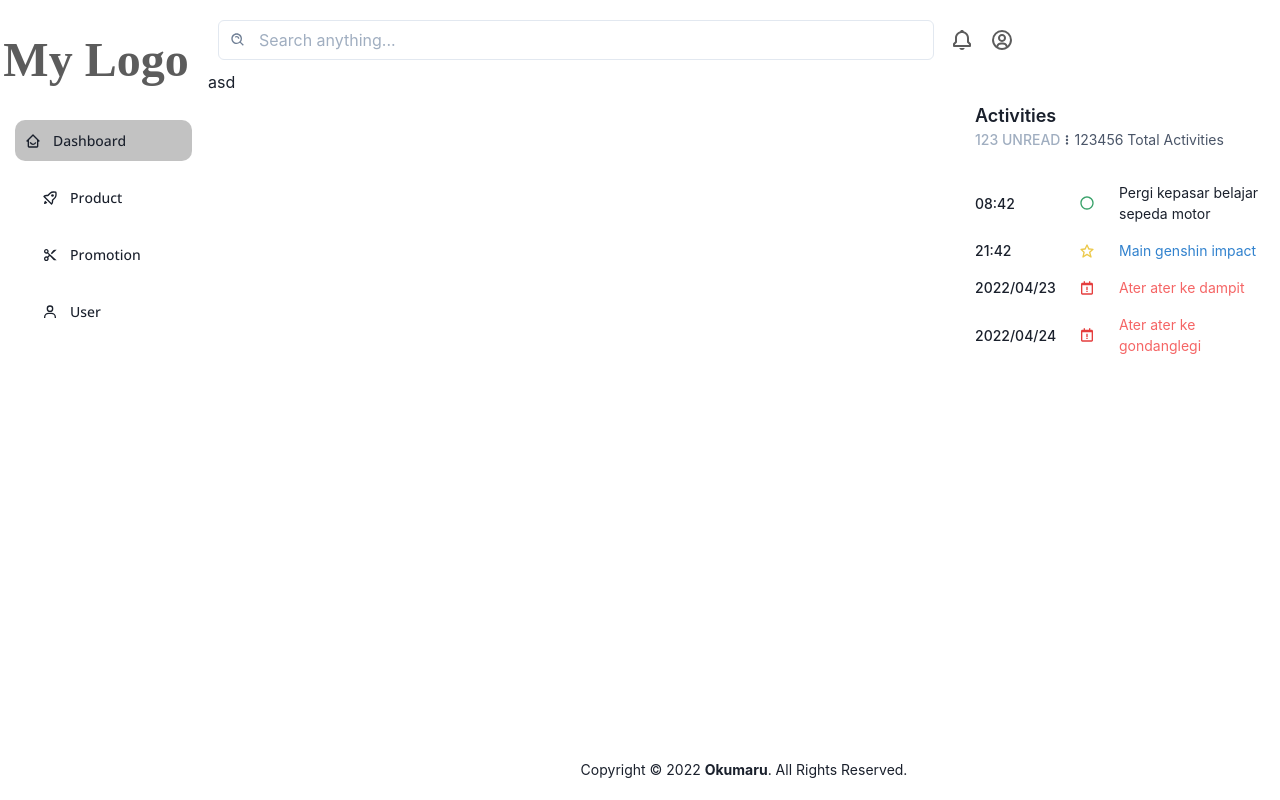
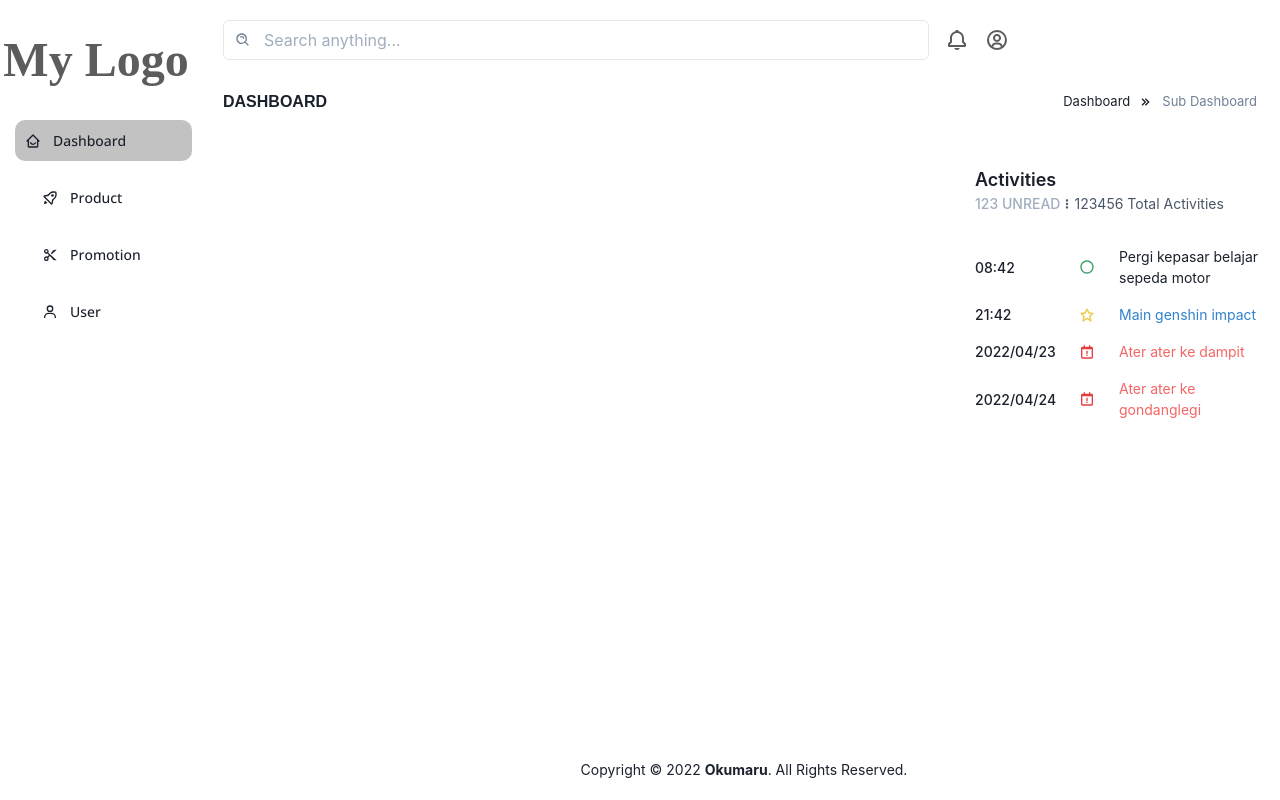
Before and after one commit to okumaru/panel, a Next.js app: page /dashboard in a window 1280 px wide. Built offline with nearby package versions, Linux system fonts and the light colour scheme; a web font is replaced by a local one.

Commit message:
add title and breadcrumb page

```diff
--- a/componens/headers/header.js
+++ b/componens/headers/header.js
@@ -1,12 +1,48 @@
-import { Grid, GridItem, Flex } from "@chakra-ui/react";
+import { Box, Text } from "@chakra-ui/react";
+import { Grid, GridItem } from "@chakra-ui/react";
+import { Flex, Spacer } from "@chakra-ui/react";
 import { Search } from "./search";
 import { Notification } from "./notification";
 import { Profile } from "./profile";
+import { BiChevronsRight } from "react-icons/bi";
 import style from "./header.module.css";
 
-export const Header = () => {
+const TitleSection = (props) => {
+  return <Text className={style.title}>{props.title}</Text>;
+};
+
+const BreadcrumbSection = (props) => {
+  const { breadcrumb } = props;
+  let lengthData = breadcrumb.length;
   return (
-    <Grid templateColumns="auto 20rem" gap={4} className={style.wrap}>
+    <>
+      {breadcrumb.map((item, index) => {
+        return (
+          <Flex
+            key={index}
+            gap={2}
+            marginRight={2}
+            className={`${style.breadcrumbItem} ${
+              index === lengthData - 1 && style.lastBreadcrumbItem
+            }`}
+          >
+            <Text>{item.text}</Text>
+            {index !== lengthData - 1 && <BiChevronsRight />}
+          </Flex>
+        );
+      })}
+    </>
+  );
+};
+
+export const Header = (props) => {
+  return (
+    <>
+      <Grid
+        templateColumns="auto 20rem"
+        gap={4}
+        className={style.wrapperHeader}
+      >
         {/* Search section */}
         <GridItem>
           <Search />
@@ -20,5 +56,11 @@ export const Header = () => {
           </Flex>
         </GridItem>
       </Grid>
+      <Flex className={style.wrapperSubheader}>
+        <TitleSection {...props} />
+        <Spacer />
+        <BreadcrumbSection {...props} />
+      </Flex>
+    </>
   );
 };
--- a/componens/headers/header.module.css
+++ b/componens/headers/header.module.css
@@ -1,4 +1,26 @@
-.wrap {
+.wrapperHeader {
   margin-top: 10px;
-  padding: 10px;
+  padding: 10px 15px;
 }
+
+.wrapperSubheader {
+  padding: 20px 15px;
+}
+
+.title {
+  text-transform: uppercase;
+  font-family: Montserrat,sans-serif;
+  font-weight: 700;
+}
+
+.breadcrumbItem {
+  align-items: center;
+}
+
+.breadcrumbItem> p {
+  font-size: 13px;
+}
+
+.lastBreadcrumbItem {
+  color: #718096;
+}
--- a/pages/dashboard.js
+++ b/pages/dashboard.js
@@ -4,6 +4,17 @@ import { Sidebar } from "../componens/sidebars/sidebar";
 import { Header } from "../componens/headers/header";
 import { Footer } from "../componens/footers/footer";
 import { ActivitiesBoard } from "../componens/activities/activities";
+
+const BreadcrumbsData = [
+  {
+    link: "https://google.com/",
+    text: "Dashboard",
+  },
+  {
+    link: "https://google.com/",
+    text: "Sub Dashboard",
+  },
+];
 
 export default function Dashboard() {
   return (
@@ -28,11 +39,14 @@ export default function Dashboard() {
           {/* Content */}
           <GridItem style={{ position: "relative" }}>
             {/* Search & Profile section */}
-            <Header />
+            <Header title="Dashboard" breadcrumb={BreadcrumbsData} />
 
             <Grid templateColumns="auto 20rem" gap={4}>
               {/* Main content */}
-              <GridItem>asd</GridItem>
+              <GridItem>
+                {/* 3 Cards */}
+                <Box></Box>
+              </GridItem>
 
               {/* Sub content, activities section */}
               <GridItem>
```
Lines whose indentation alone changed are shown as unchanged.
